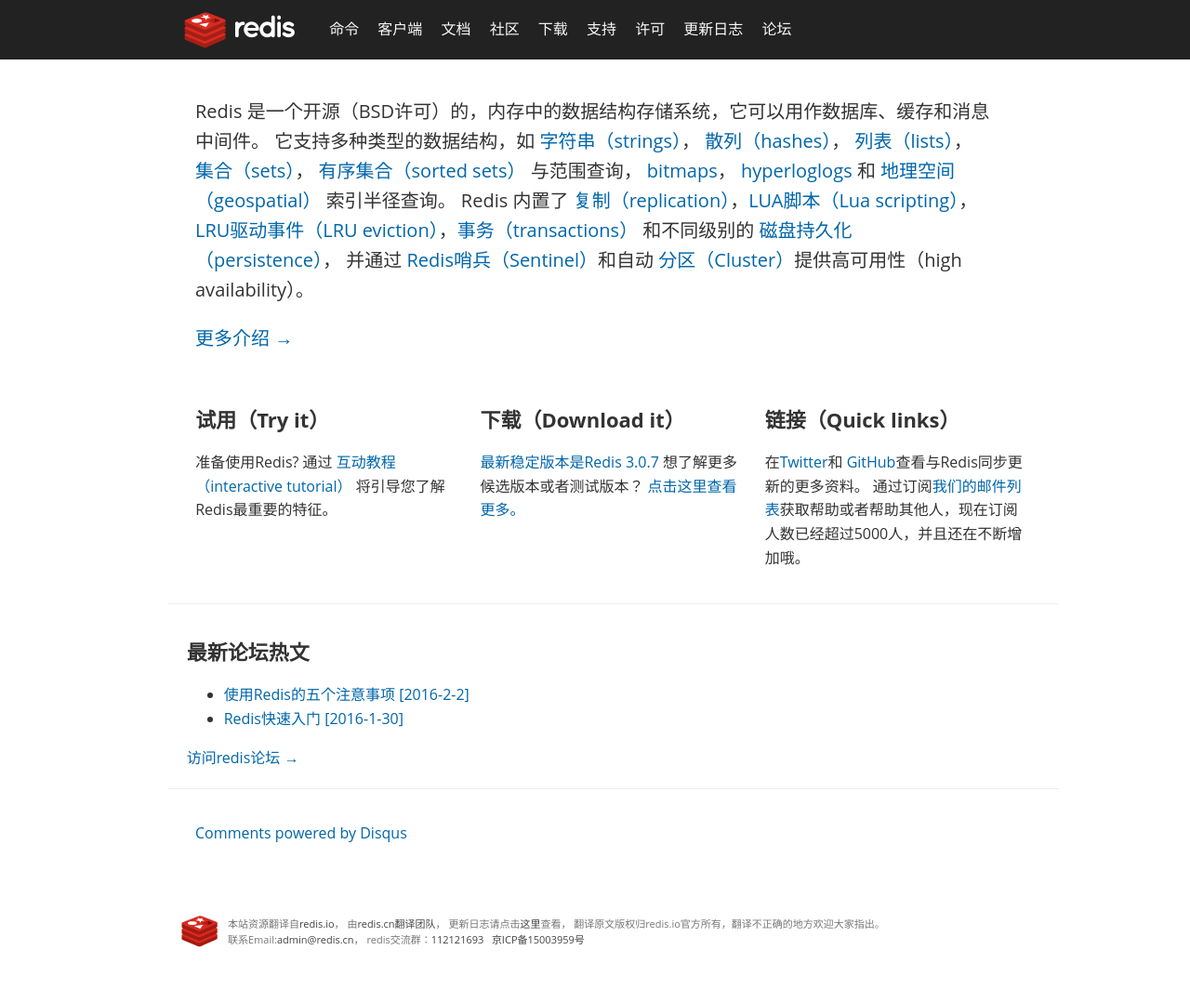
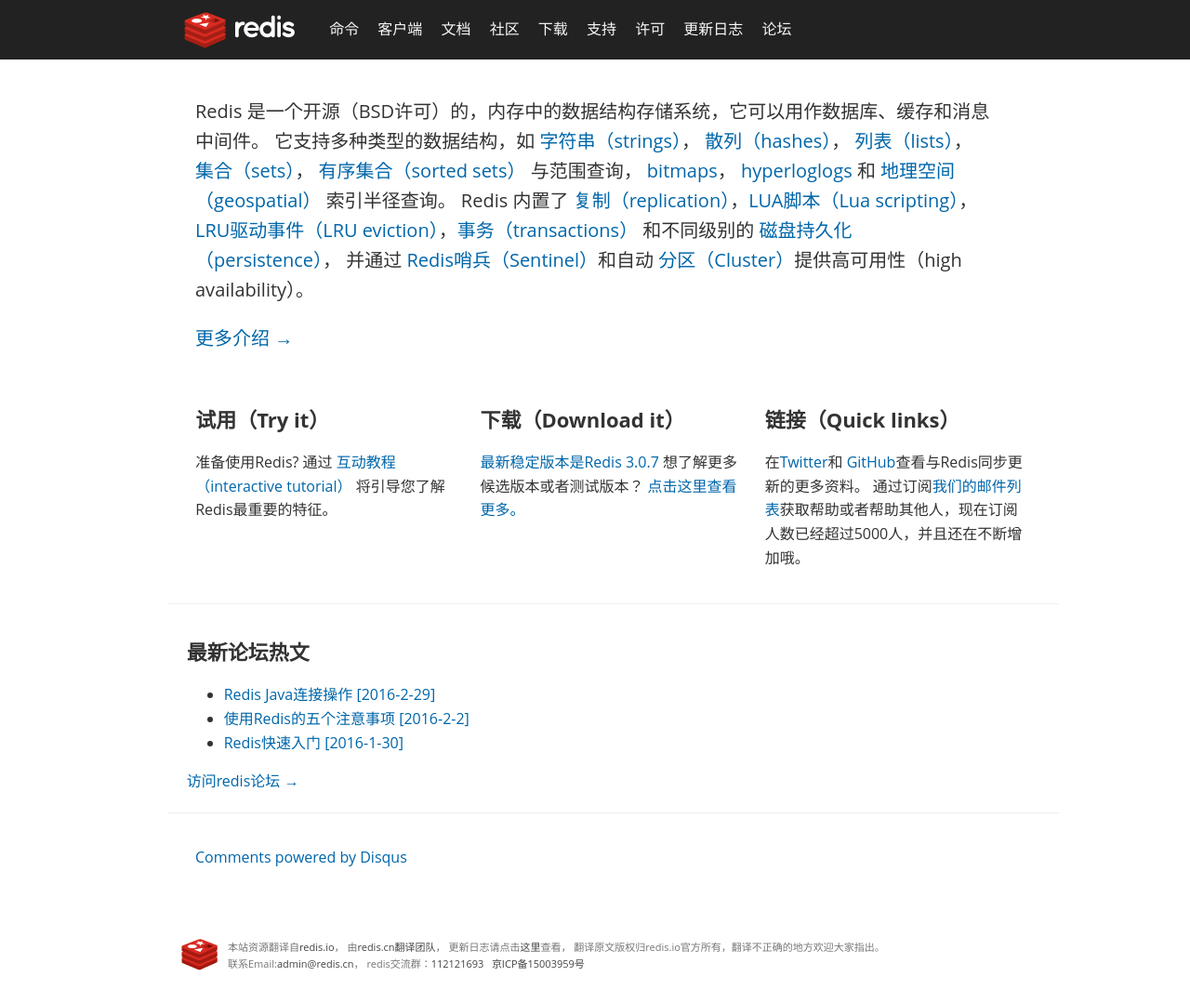
Before and after one commit to rediscn/rediscn, a Jekyll site: the page built from index.html, in a window 1280 px wide. Shown: the whole page at 93% size. Built offline with Jekyll 4.4.1, drawn with Linux system fonts in a browser that asks for light colours; comment, search, counter and statistics services are not loaded; before the commit the page ends 1053 px from its top, so only the background shows below that.

Commit message:
添加论坛新文章

```diff
--- a/index.html
+++ b/index.html
@@ -62,6 +62,7 @@
 <div class='home-intro home-section'>
 	<h2>最新论坛热文</h2>
 	<ul>
+		<li><a href="http://bbs.redis.cn/forum.php?mod=viewthread&tid=15" target="_blank">Redis Java连接操作 [2016-2-29]</a></li>
 		<li><a href="http://bbs.redis.cn/forum.php?mod=viewthread&tid=61" target="_blank">使用Redis的五个注意事项 [2016-2-2]</a></li>
 		<li><a href="http://bbs.redis.cn/forum.php?mod=viewthread&tid=13" target="_blank">Redis快速入门 [2016-1-30]</a></li>
 
```
